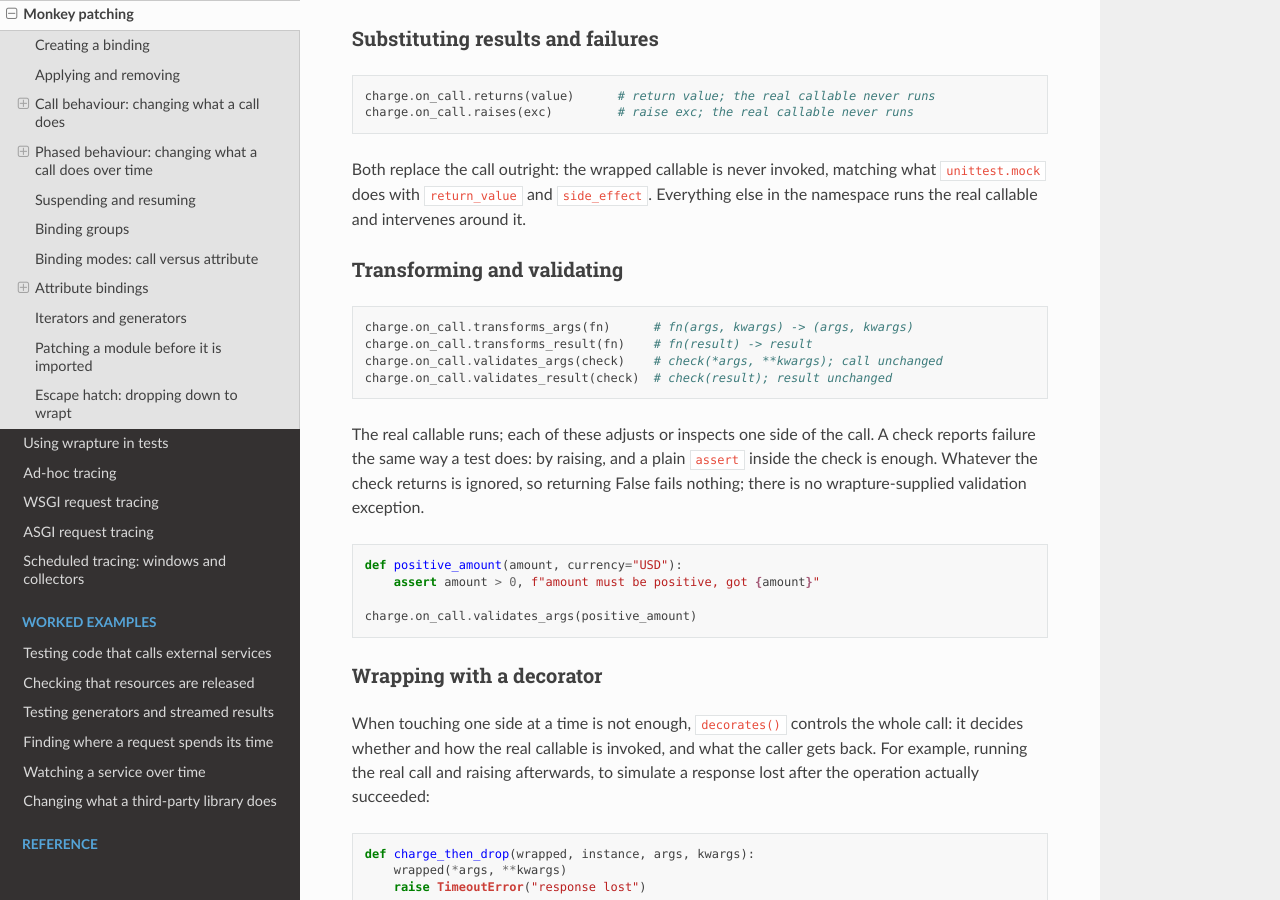
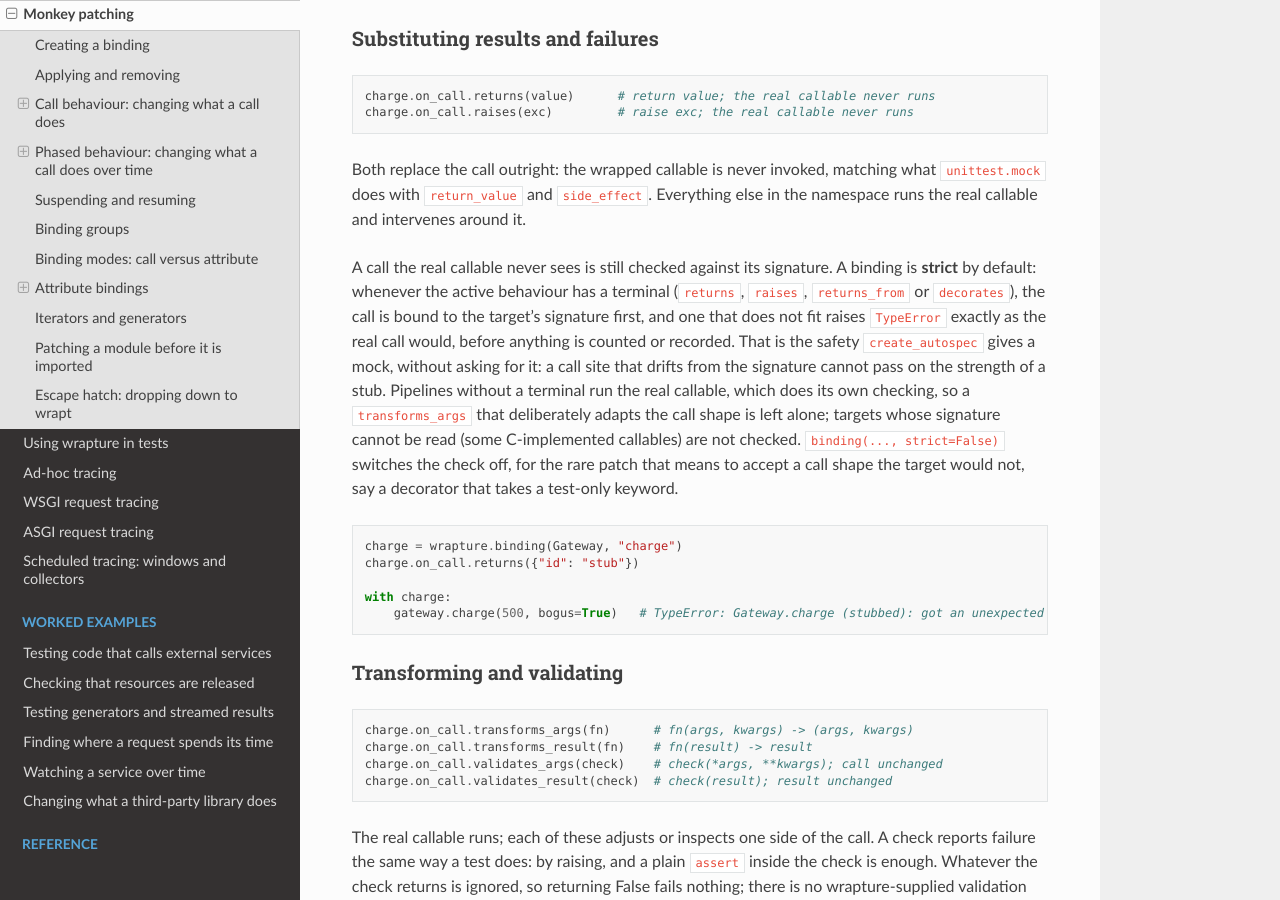
Before and after one commit to GrahamDumpleton/wrapture, a Sphinx documentation site: the page built from docs/monkey-patching.md, in a window 1280 px wide and 900 px high, scrolled down 2017 px. Built offline with Sphinx 7.4.7 and the Read the Docs theme 3.1.0, drawn with Linux system fonts in a browser that asks for light colours.

Commit message:
Check stubbed calls against the target's signature by default.
A binding is strict by default: when the active behaviour has a
terminal (returns, raises, returns_from or decorates), the call is
bound to the target's signature before anything else and raises
TypeError as the real call would, so a call site that drifts cannot
pass on the strength of a stub. Pipelines that run the real callable
are left to it; strict=False opts out.

Also steadies the service-over-time Aggregate doctest, whose row
order depended on sub-millisecond self times: bigger catalog, a
warm-up run, and 500 measured requests.

````diff
--- a/docs/monkey-patching.md
+++ b/docs/monkey-patching.md
@@ -107,6 +107,30 @@ Both replace the call outright: the wrapped callable is never invoked,
 matching what `unittest.mock` does with `return_value` and `side_effect`.
 Everything else in the namespace runs the real callable and intervenes
 around it.
+
+A call the real callable never sees is still checked against its
+signature. A binding is **strict** by default: whenever the active
+behaviour has a terminal (`returns`, `raises`, `returns_from` or
+`decorates`), the call is bound to the target's signature first, and
+one that does not fit raises `TypeError` exactly as the real call
+would, before anything is counted or recorded. That is the safety
+`create_autospec` gives a mock, without asking for it: a call site
+that drifts from the signature cannot pass on the strength of a
+stub. Pipelines without a terminal run the real callable, which does
+its own checking, so a `transforms_args` that deliberately adapts the
+call shape is left alone; targets whose signature cannot be read
+(some C-implemented callables) are not checked.
+`binding(..., strict=False)` switches the check off, for the rare
+patch that means to accept a call shape the target would not, say a
+decorator that takes a test-only keyword.
+
+```python
+charge = wrapture.binding(Gateway, "charge")
+charge.on_call.returns({"id": "stub"})
+
+with charge:
+    gateway.charge(500, bogus=True)   # TypeError: Gateway.charge (stubbed): got an unexpected keyword argument 'bogus'
+```
 
 ### Transforming and validating
 
````
Also changed, not shown: docs/coming-from-mock.md (+11 -0 lines), docs/example-external-services.md (+14 -0 lines), docs/example-service-over-time.md (+26 -10 lines), 2 other files.
